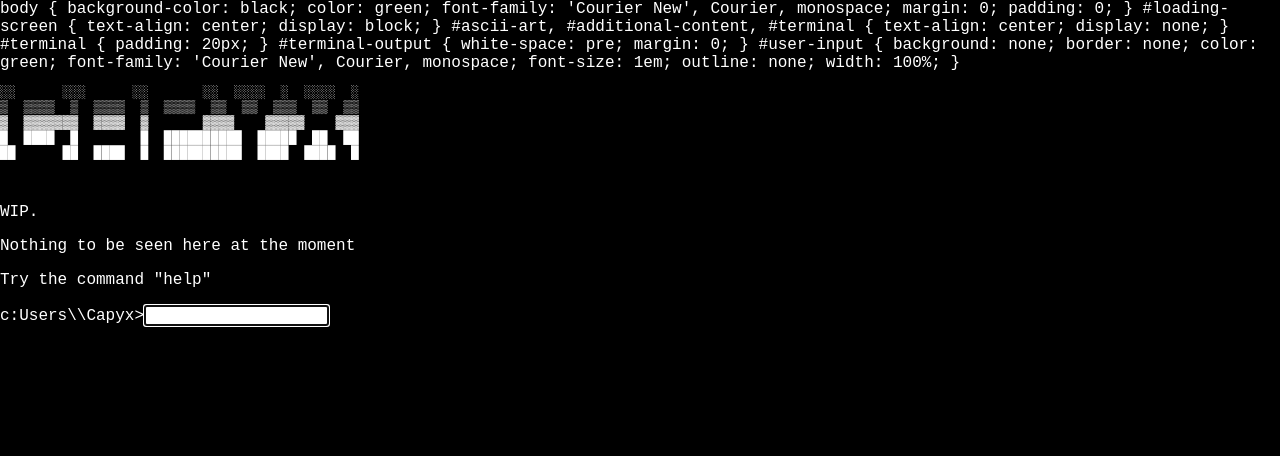
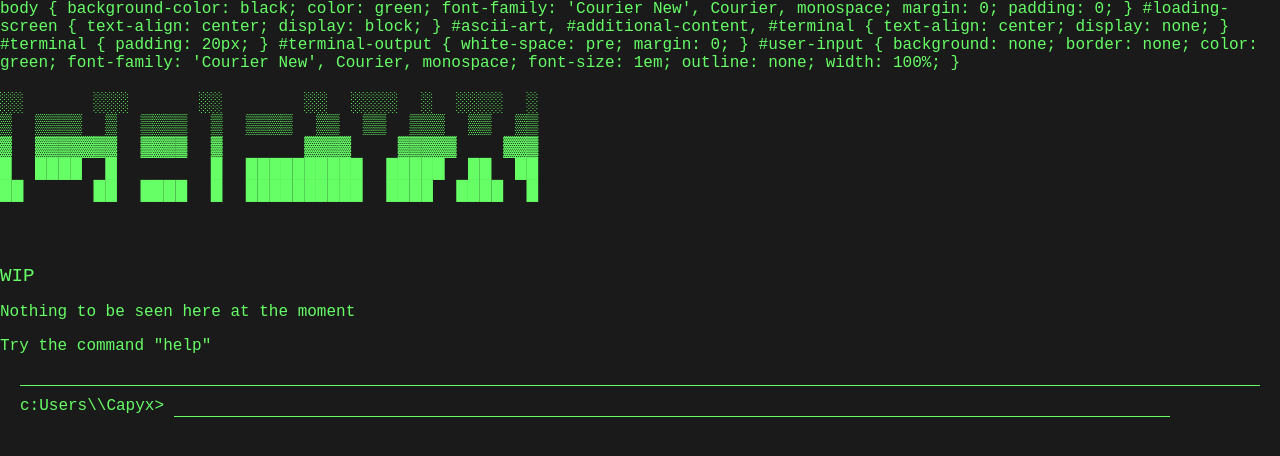
Before and after one commit to carpincho14/capyx.web, a plain HTML site: page index.html in a window 1280 px wide. Drawn offline with Linux system fonts and the light colour scheme.

Commit message:
Update main.css

```diff
--- a/main.css
+++ b/main.css
@@ -1,33 +1,27 @@
 body {
-    background-color: black;
+    background-color: #1a1a1a;
     margin: 0;
     padding: 0;
-    color: white;
+    color: #66ff66;
     font-family: 'Courier New', Courier, monospace;
 }
 
-#terminal-header {
-    color: limegreen;
-    font-family: 'Courier New', Courier, monospace;
-    white-space: pre;
-}
-
 #loading-screen {
-    color: limegreen;
-    font-family: 'Courier New', Courier, monospace;
     text-align: center;
-    padding-top: 20%;
-    background-color: black;
+    padding-top: 20vh;
+    background-color: #1a1a1a;
     height: 100vh;
-    width: 100%;
+    transition: opacity 0.5s ease-in-out;
+    opacity: 1;
 }
 
 #dots {
     display: inline-block;
     overflow: hidden;
-    width: 2.5em;
     white-space: nowrap;
-    animation: dots 4s steps(5, end) infinite;
+    color: #66ff66;
+    font-size: 1.5em;
+    animation: dots 1s steps(5, end) infinite;
 }
 
 @keyframes dots {
@@ -48,25 +42,57 @@ body {
     }
 }
 
-#loading-dots {
-    text-align: center;
-
+#moving-dots {
+    animation: blink 0.8s linear infinite;
 }
 
-#dots {
-    display: inline-block;
-
-}
 @keyframes blink {
-    0%, 100% { opacity: 1; }
-    50% { opacity: 0; }
+    0%, 50%, 100% { opacity: 1; }
+    25%, 75% { opacity: 0; }
 }
 
-#loading-screen {
-
-    animation: blink 1.2s linear infinite;
+#terminal-output {
+    border-top: 1px solid #66ff66;
+    padding-top: 10px;
+    max-height: 300px;
+    overflow-y: auto;
 }
 
-#dots {
+#user-input {
+    background-color: #1a1a1a;
+    border: none;
+    color: #66ff66;
+    font-family: 'Courier New', Courier, monospace;
+    font-size: 1em;
+    outline: none;
+    width: 80%;
+    margin-left: 10px;
+}
 
-    animation: blink 0.8s linear infinite}
+#user-input:focus {
+    border-bottom: 1px solid #66ff66;
+}
+
+#terminal {
+    background-color: #1a1a1a;
+    padding: 20px;
+    display: none;
+}
+
+#terminal-output {
+    white-space: pre;
+    margin: 0;
+}
+
+#ascii-art {
+    color: #66ff66;
+    font-size: 1.5em;
+}
+
+#additional-content p {
+    margin-bottom: 10px;
+}
+
+#additional-content div {
+    font-size: 1.2em;
+}
```
